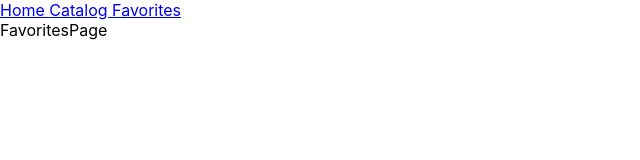
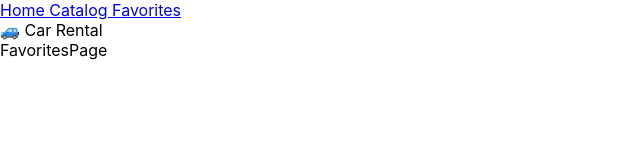
Before and after one commit to liubomyr-vynn/car-rental, a React (Create React App) app: page /car-rental/favorites in a window 1280 px wide. Shown: the top 160 px of the page, without its empty margins (0-640 px from the left). Built offline with nearby package versions, Linux system fonts and the light colour scheme.

Commit message:
add SharedLayout

```diff
--- a/src/components/App.jsx
+++ b/src/components/App.jsx
@@ -1,25 +1,31 @@
 import React from 'react';
 import { Routes, Route, NavLink } from 'react-router-dom';
+// import { lazy, Suspense } from 'react';
 
 import HomePage from './pages/HomePage/HomePage';
 import CatalogPage from './pages/CatalogPage/CatalogPage';
 import FavoritesPage from './pages/FavoritesPage/FavoritesPage';
 import NotFound from './pages/NotFound/NotFound';
+import SharedLayout from './SharedLayout/SharedLayout';
 
 const App = () => {
   return (
     <div>
       <nav>
-        <NavLink to="/"> Home </NavLink>
+        <NavLink to="/" end>
+          Home
+        </NavLink>
         <NavLink to="/catalog"> Catalog </NavLink>
         <NavLink to="/favorites"> Favorites </NavLink>
       </nav>
 
       <Routes>
-        <Route path="/" element={<HomePage />} />
-        <Route path="/catalog" element={<CatalogPage />} />
-        <Route path="/favorites" element={<FavoritesPage />} />
-        <Route path="*" element={<NotFound />} />
+        <Route path="/" element={<SharedLayout />}>
+          <Route index element={<HomePage />} />
+          <Route path="/catalog" element={<CatalogPage />} />
+          <Route path="/favorites" element={<FavoritesPage />} />
+          <Route path="*" element={<NotFound />} />
+        </Route>
       </Routes>
     </div>
   );
--- /dev/null
+++ b/src/components/SharedLayout/SharedLayout.jsx
@@ -0,0 +1,20 @@
+import { Outlet } from 'react-router-dom';
+
+const SharedLayout = () => {
+  return (
+    <div>
+      <header>
+        {' '}
+        <div>
+          <span role="img" aria-label="car icon">
+            🚙
+          </span>{' '}
+          Car Rental
+        </div>
+      </header>
+      <Outlet />
+    </div>
+  );
+};
+
+export default SharedLayout;
```
